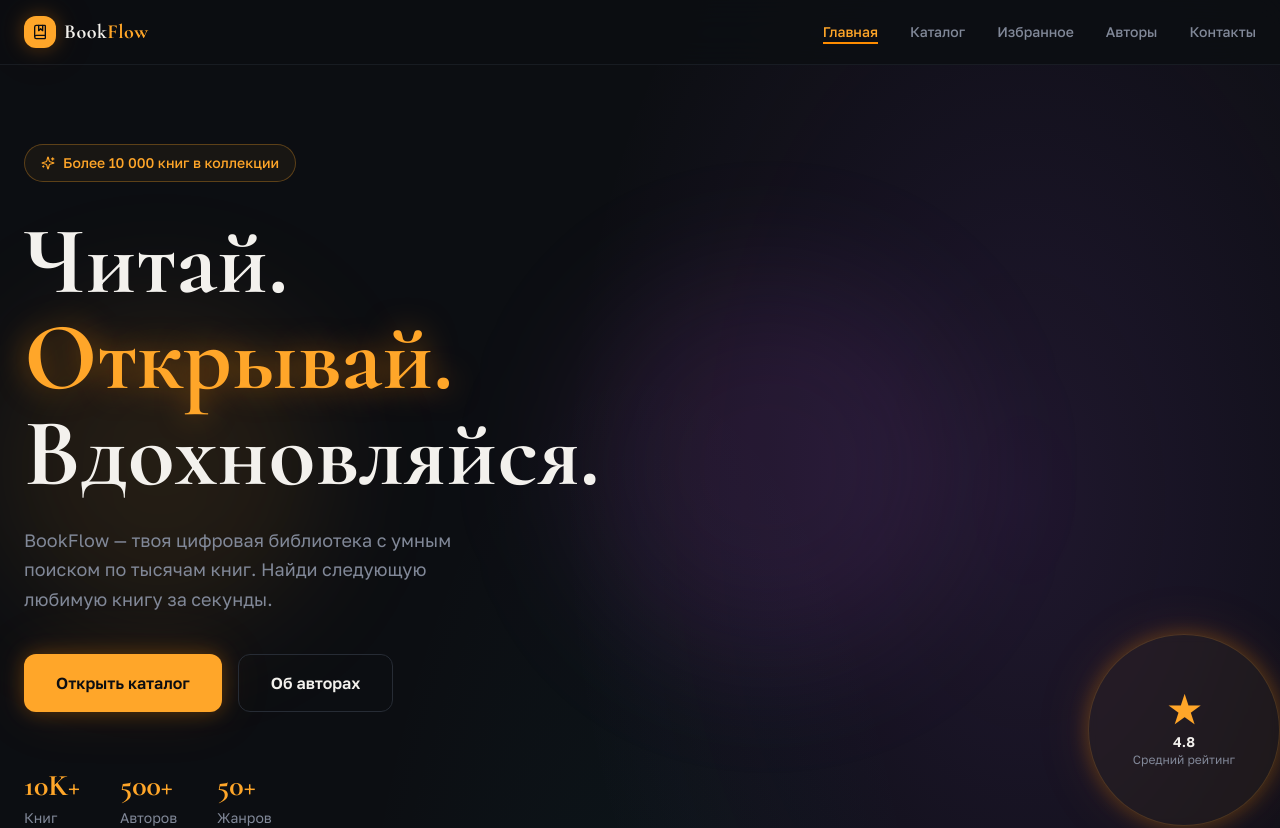
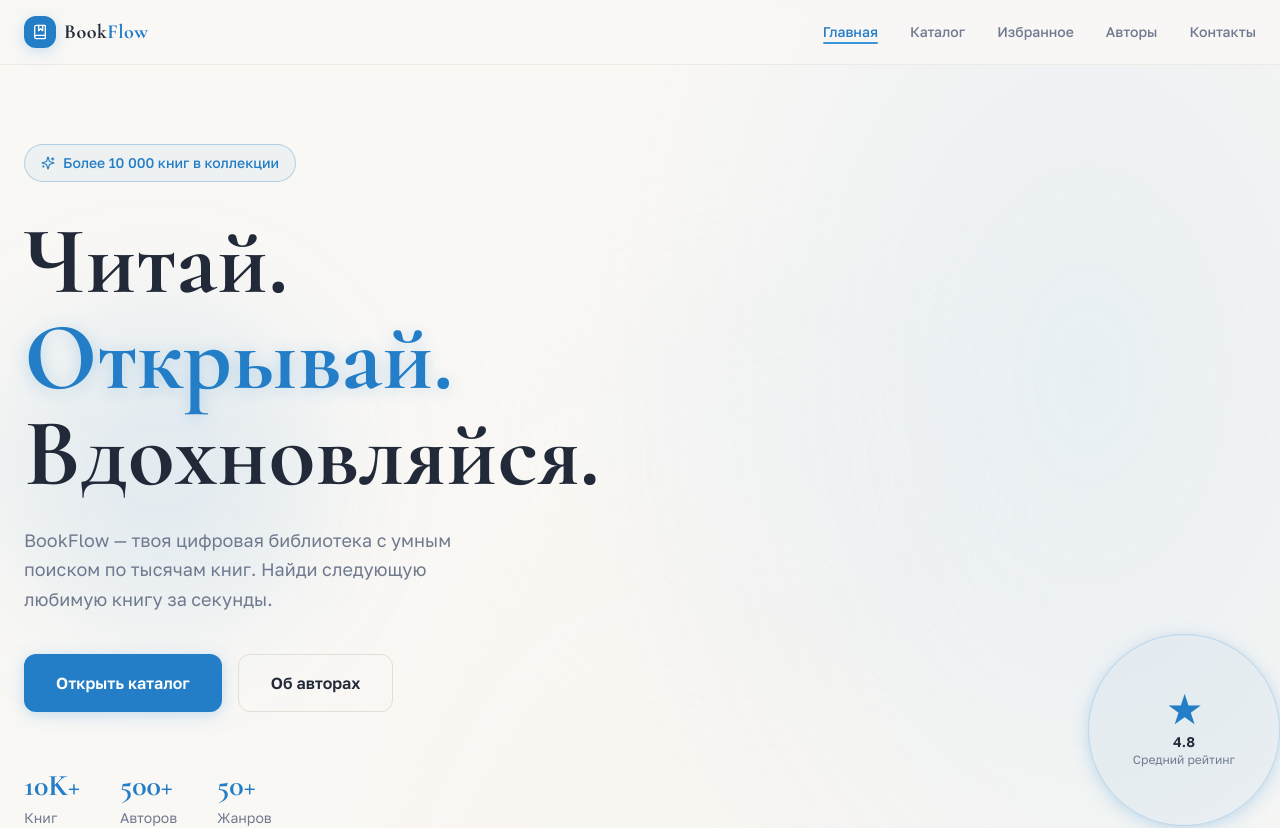
Before and after one commit to pr-poehali-dev/online-library-creation-1, a React (Vite) app: page / in a window 1280 px wide. Shown: the top 828 px of the page. Built offline with nearby package versions, Linux system fonts and the light colour scheme.

Commit message:
Light Palette Update

```diff
--- a/src/index.css
+++ b/src/index.css
@@ -4,41 +4,41 @@
 
 @layer base {
   :root {
-    --background: 220 20% 6%;
-    --foreground: 45 20% 94%;
+    --background: 40 30% 97%;
+    --foreground: 220 25% 18%;
 
-    --card: 220 18% 9%;
-    --card-foreground: 45 20% 94%;
+    --card: 0 0% 100%;
+    --card-foreground: 220 25% 18%;
 
-    --popover: 220 18% 9%;
-    --popover-foreground: 45 20% 94%;
+    --popover: 0 0% 100%;
+    --popover-foreground: 220 25% 18%;
 
-    --primary: 35 100% 58%;
-    --primary-foreground: 220 20% 6%;
+    --primary: 207 70% 46%;
+    --primary-foreground: 0 0% 100%;
 
-    --secondary: 220 15% 14%;
-    --secondary-foreground: 45 20% 94%;
+    --secondary: 40 25% 93%;
+    --secondary-foreground: 220 25% 18%;
 
-    --muted: 220 15% 14%;
-    --muted-foreground: 220 10% 55%;
+    --muted: 40 20% 92%;
+    --muted-foreground: 220 12% 50%;
 
-    --accent: 280 80% 65%;
-    --accent-foreground: 0 0% 100%;
+    --accent: 207 55% 91%;
+    --accent-foreground: 207 70% 28%;
 
     --destructive: 0 84% 60%;
     --destructive-foreground: 0 0% 100%;
 
-    --border: 220 15% 18%;
-    --input: 220 15% 14%;
-    --ring: 35 100% 58%;
+    --border: 40 18% 86%;
+    --input: 40 20% 91%;
+    --ring: 207 70% 46%;
 
     --radius: 0.75rem;
 
-    --neon-orange: #ff8c00;
-    --neon-violet: #a855f7;
-    --neon-cyan: #06b6d4;
-    --surface: #0f1117;
-    --surface-2: #161b27;
+    --sky: #3a96d8;
+    --sky-light: #e8f4fd;
+    --beige: #f5f0e8;
+    --beige-dark: #ede8dc;
+    --warm-white: #fafaf8;
   }
 }
 
@@ -69,34 +69,32 @@
 
   .glow-orange {
     box-shadow:
-      0 0 20px rgba(255, 140, 0, 0.3),
-      0 0 60px rgba(255, 140, 0, 0.1);
+      0 4px 20px rgba(58, 150, 216, 0.2),
+      0 2px 8px rgba(58, 150, 216, 0.1);
   }
   .glow-violet {
-    box-shadow:
-      0 0 20px rgba(168, 85, 247, 0.3),
-      0 0 60px rgba(168, 85, 247, 0.1);
+    box-shadow: 0 4px 20px rgba(58, 150, 216, 0.15);
   }
   .text-glow {
-    text-shadow: 0 0 30px rgba(255, 140, 0, 0.5);
+    text-shadow: 0 2px 16px rgba(58, 150, 216, 0.3);
   }
 
   .mesh-bg {
     background:
       radial-gradient(
-        ellipse 60% 50% at 80% 20%,
-        rgba(168, 85, 247, 0.12) 0%,
+        ellipse 65% 50% at 85% 15%,
+        rgba(58, 150, 216, 0.09) 0%,
         transparent 60%
       ),
       radial-gradient(
-        ellipse 50% 40% at 20% 80%,
-        rgba(255, 140, 0, 0.1) 0%,
+        ellipse 55% 45% at 15% 85%,
+        rgba(232, 221, 200, 0.55) 0%,
         transparent 60%
       ),
       radial-gradient(
-        ellipse 40% 60% at 50% 50%,
-        rgba(6, 182, 212, 0.05) 0%,
-        transparent 60%
+        ellipse 50% 60% at 50% 50%,
+        rgba(245, 240, 232, 0.4) 0%,
+        transparent 70%
       ),
       hsl(var(--background));
   }
@@ -105,10 +103,10 @@
     transition: all 0.3s cubic-bezier(0.4, 0, 0.2, 1);
   }
   .card-hover:hover {
-    transform: translateY(-6px);
+    transform: translateY(-5px);
     box-shadow:
-      0 20px 60px rgba(0, 0, 0, 0.5),
-      0 0 30px rgba(255, 140, 0, 0.1);
+      0 16px 48px rgba(58, 150, 216, 0.1),
+      0 4px 16px rgba(0, 0, 0, 0.06);
   }
 
   .nav-link {
@@ -122,7 +120,8 @@
     left: 0;
     width: 0;
     height: 2px;
-    background: var(--neon-orange);
+    background: var(--sky);
+    border-radius: 2px;
     transition: width 0.3s;
   }
   .nav-link:hover::after,
@@ -187,18 +186,18 @@
 
   .genre-tag {
     @apply inline-flex items-center px-3 py-1 rounded-full text-xs font-medium transition-all duration-200;
-    border: 1px solid rgba(255, 140, 0, 0.3);
-    color: #ff8c00;
-    background: rgba(255, 140, 0, 0.08);
+    border: 1px solid rgba(58, 150, 216, 0.3);
+    color: #2a7ab5;
+    background: rgba(58, 150, 216, 0.07);
   }
   .genre-tag:hover {
-    background: rgba(255, 140, 0, 0.18);
-    border-color: rgba(255, 140, 0, 0.6);
+    background: rgba(58, 150, 216, 0.14);
+    border-color: rgba(58, 150, 216, 0.5);
   }
   .genre-tag.active {
-    background: #ff8c00;
-    color: #0f1117;
-    border-color: #ff8c00;
+    background: #3a96d8;
+    color: #ffffff;
+    border-color: #3a96d8;
   }
 
   .scrollbar-thin::-webkit-scrollbar {
@@ -208,7 +207,7 @@
     background: transparent;
   }
   .scrollbar-thin::-webkit-scrollbar-thumb {
-    background: rgba(255, 140, 0, 0.3);
+    background: rgba(58, 150, 216, 0.25);
     border-radius: 2px;
   }
 }
```
